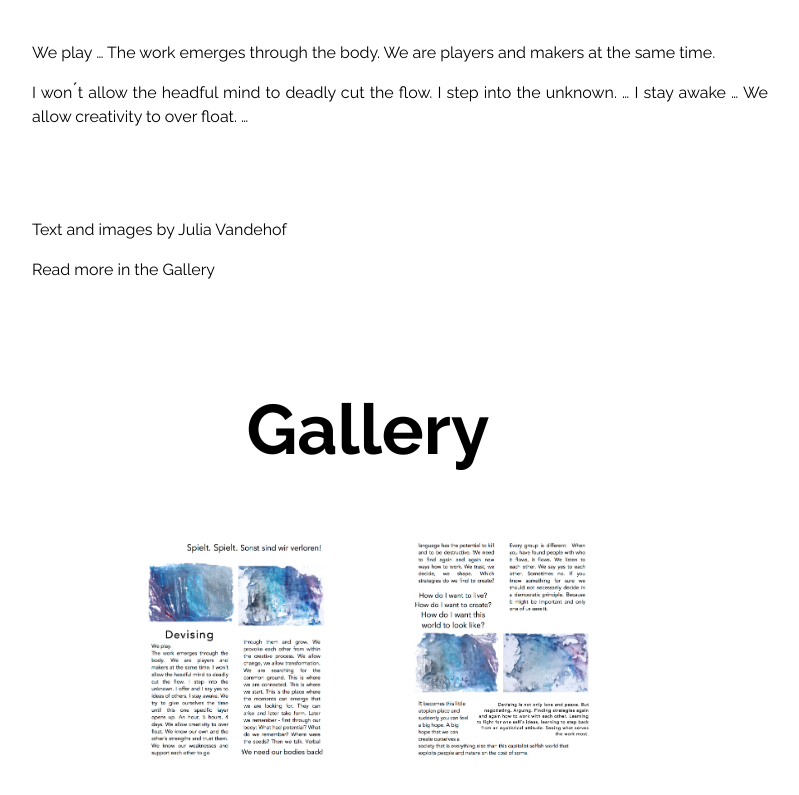
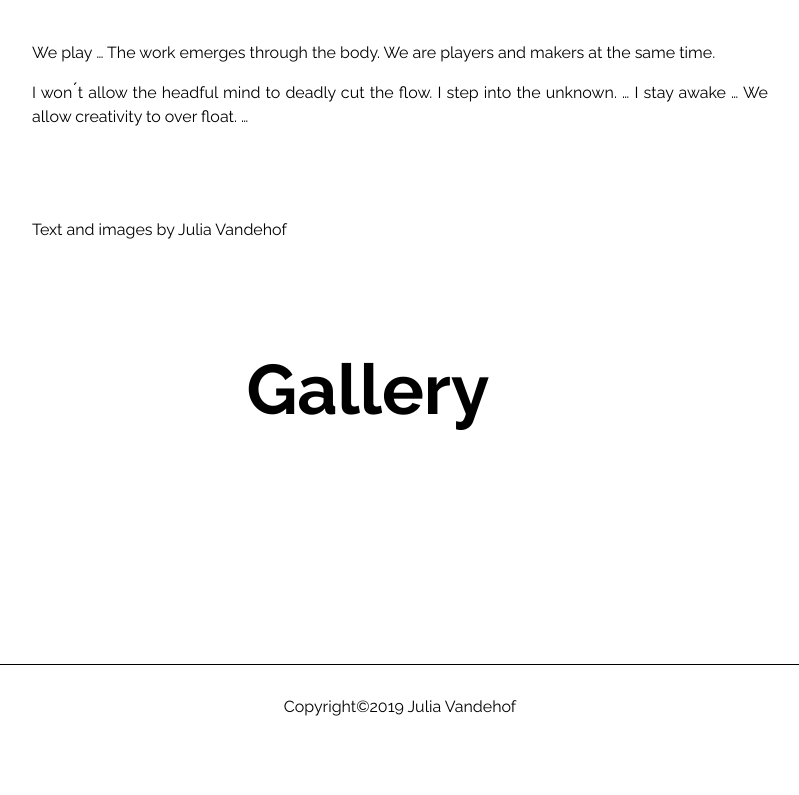
Before and after one commit to matteocarpi/julia, a Jekyll site: the page built from _posts/2019-04-23-devising.md, in a window 1280 px wide and 900 px high, scrolled down 881 px. Shown: the top 795 px of the window, without its empty margins (240-1039 px from the left). Built offline with Jekyll 4.4.1, drawn with Linux system fonts in a browser that asks for light colours; after the commit the page ends 1629 px from its top, so only the background shows below that.

Commit message:
Update from Forestry.io Julia Proeglhoef updated _posts/2019-04-23-devising.md

```diff
--- a/_posts/2019-04-23-devising.md
+++ b/_posts/2019-04-23-devising.md
@@ -5,18 +5,13 @@ permalink: "/:title"
 date: 2019-04-16 22:00:00 +0000
 title: About Devising
 sub_title: ''
-credits: |-
-  Text and images by Julia Vandehof
-
-  Read more in the Gallery
+credits: Text and images by Julia Vandehof
 preview_picture: "/uploads/print1.JPG"
 current: false
 main_pictures:
 - "/uploads/devising2.jpg"
 - "/uploads/devising_1.jpg"
-gallery:
-- "/uploads/devising_1.jpg"
-- "/uploads/devising2.jpg"
+gallery: []
 description: |-
   We play ... The work emerges through the body. We are players and makers at the same time.
 
```
